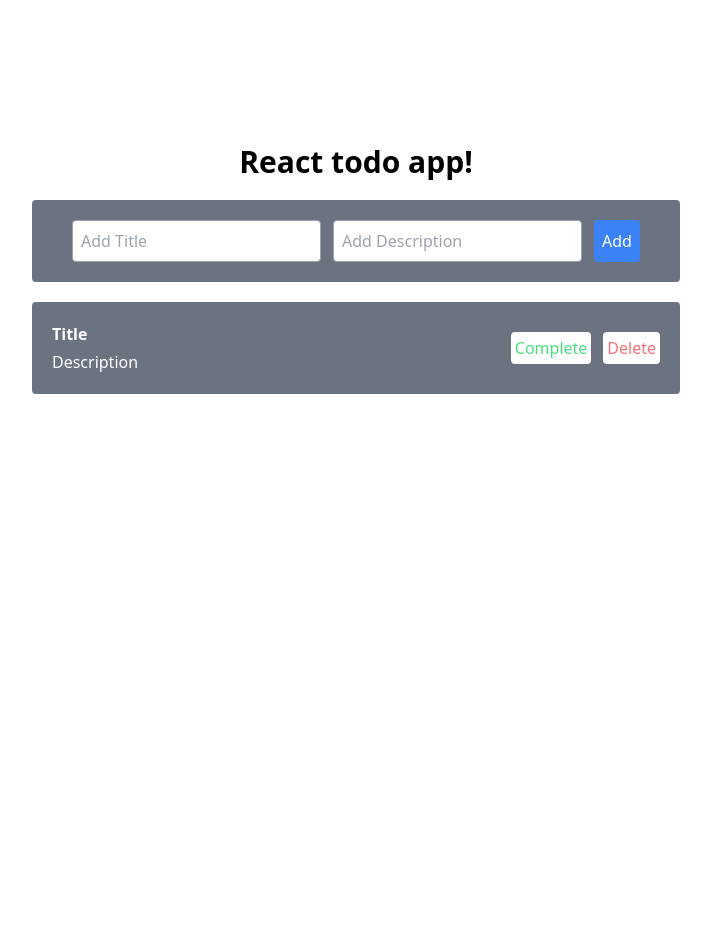
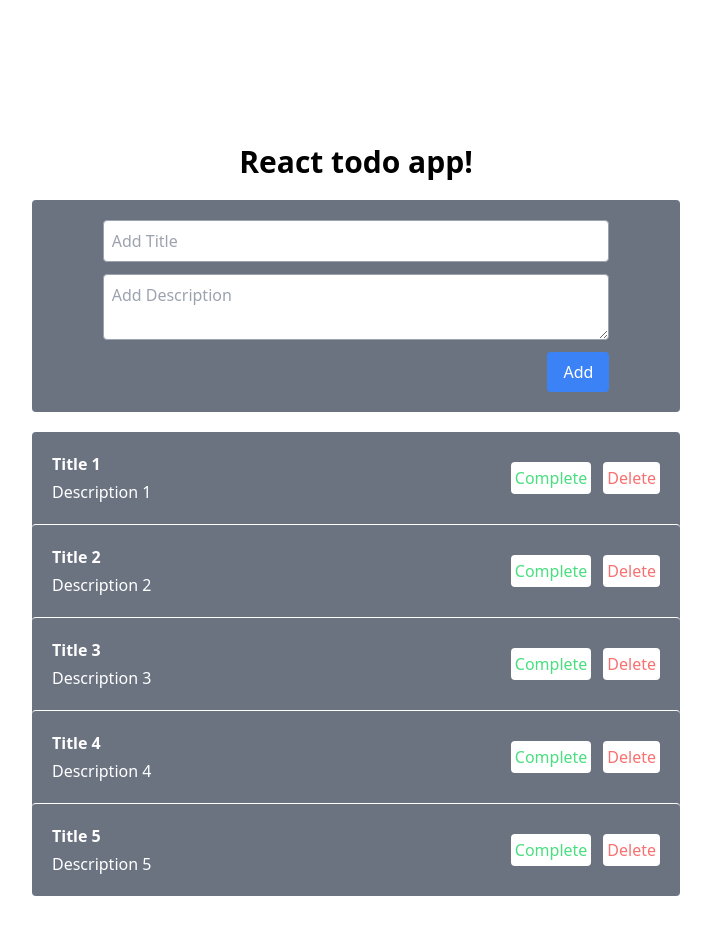
Before and after one commit to Sparrow48/react-todo, a React app: page / in a window 1280 px wide. Shown: the top 934 px of the page, without its empty margins (284-995 px from the left). Before the commit the page ends 800 px from the top, so only its background shows below. Built offline with nearby package versions, Linux system fonts and the light colour scheme.

Commit message:
Update design.

```diff
--- a/src/App.tsx
+++ b/src/App.tsx
@@ -1,28 +1,71 @@
 import './style.css';
+
+const list = [
+  {
+    title: 'Title 1',
+    description: 'Description 1',
+    completed: false,
+  },
+  {
+    title: 'Title 2',
+    description: 'Description 2',
+    completed: false,
+  },
+  {
+    title: 'Title 3',
+    description: 'Description 3',
+    completed: false,
+  },
+  {
+    title: 'Title 4',
+    description: 'Description 4',
+    completed: false,
+  },
+  {
+    title: 'Title 5',
+    description: 'Description 5',
+    completed: false,
+  },
+];
 
 const App = () => {
   return (
     <div className="flex flex-col max-w-6xl gap-5 pt-5 mx-auto text-center md:pt-8 lg:28 xl:p-36">
       <h1 className="text-3xl font-bold test-">React todo app!</h1>
-      <div className="flex flex-col justify-center gap-3 p-5 mx-auto text-white bg-gray-500 rounded lg:w-3/4 md:flex-row">
+      <div className="p-5 mx-auto bg-gray-500 rounded lg:w-3/4">
+        <div className="flex flex-col items-center justify-center gap-3 mx-auto bg-gray-500 lg:w-10/12 ">
+          <div className="flex justify-end w-full">
             <input
               type="text"
-          className="p-2 border border-gray-400 rounded"
+              className="w-full p-2 border border-gray-400 rounded "
               placeholder="Add Title"
             />
-        <input
-          type="text"
-          className="p-2 border border-gray-400 rounded"
+          </div>
+          <div className="flex justify-end w-full ">
+            <textarea
+              className="w-full p-2 border border-gray-400 rounded "
               placeholder="Add Description"
             />
-        <button className="p-2 text-white bg-blue-500 rounded">Add</button>
+          </div>
+          <div className="flex justify-end w-full">
+            <button className="p-2 px-4 text-white bg-blue-500 rounded">
+              Add
+            </button>
+          </div>
+        </div>
       </div>
 
-      <div className="flex flex-col justify-center w-10/12 gap-3 p-5 mx-auto text-white bg-gray-500 rounded lg:w-3/4">
-        <div className="flex flex-col justify-between w-full gap-3 mx-auto text-white rounded md:flex-row">
+      <div className="flex flex-col justify-center w-10/12 gap-3 mx-auto text-white bg-gray-500 rounded lg:w-3/4">
+        <div className="divide-y divide-white">
+          {list.map((item, index) => (
+            <>
+              <div
+                key={index}
+                className="flex flex-col justify-between w-full gap-3 p-5 mx-auto text-white rounded md:flex-row"
+              >
                 <div className="flex flex-col justify-between gap-1 text-white rounded text-start">
-            <h3 className="font-bold text-md">Title</h3>
-            <h3 className="">Description</h3>
+                  <h3 className="font-bold text-md">{item.title}</h3>
+                  <h3 className="">{item.description}</h3>
                 </div>
                 <div className="flex flex-col justify-center gap-1 text-white rounded">
                   <div className="flex gap-3 text-base text-white md:justify-between">
@@ -35,6 +78,9 @@ const App = () => {
                   </div>
                 </div>
               </div>
+            </>
+          ))}
+        </div>
       </div>
     </div>
   );
```
Lines whose indentation alone changed are shown as unchanged.
